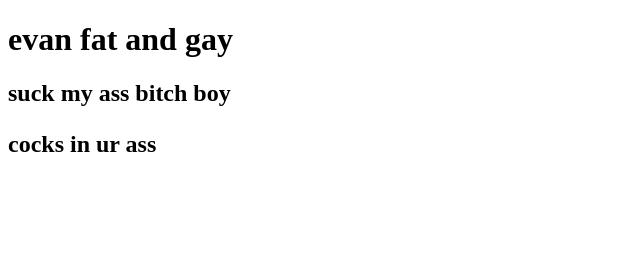
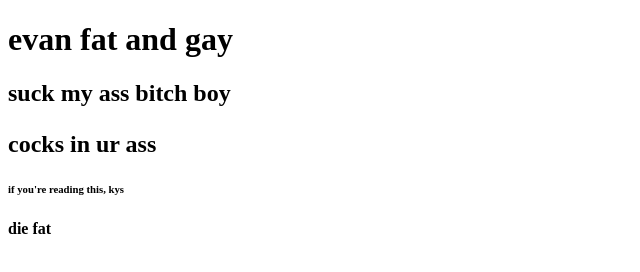
Before and after one commit to Fairy11223/pp, a plain HTML site: page index.html in a window 1280 px wide. Shown: the whole page, without its empty margins (0-640 px from the left). Drawn offline with Linux system fonts and the light colour scheme.

Commit message:
Update index.html

```diff
--- a/index.html
+++ b/index.html
@@ -6,4 +6,6 @@
   <h1>evan fat and gay<h1/>
   <h2>suck my ass bitch boy<h2/>
   <p>cocks in ur ass<p/>
+  <h6>if you're reading this, kys<h6/>
+  <h4>die fat<h4/>
 <body/>
```
